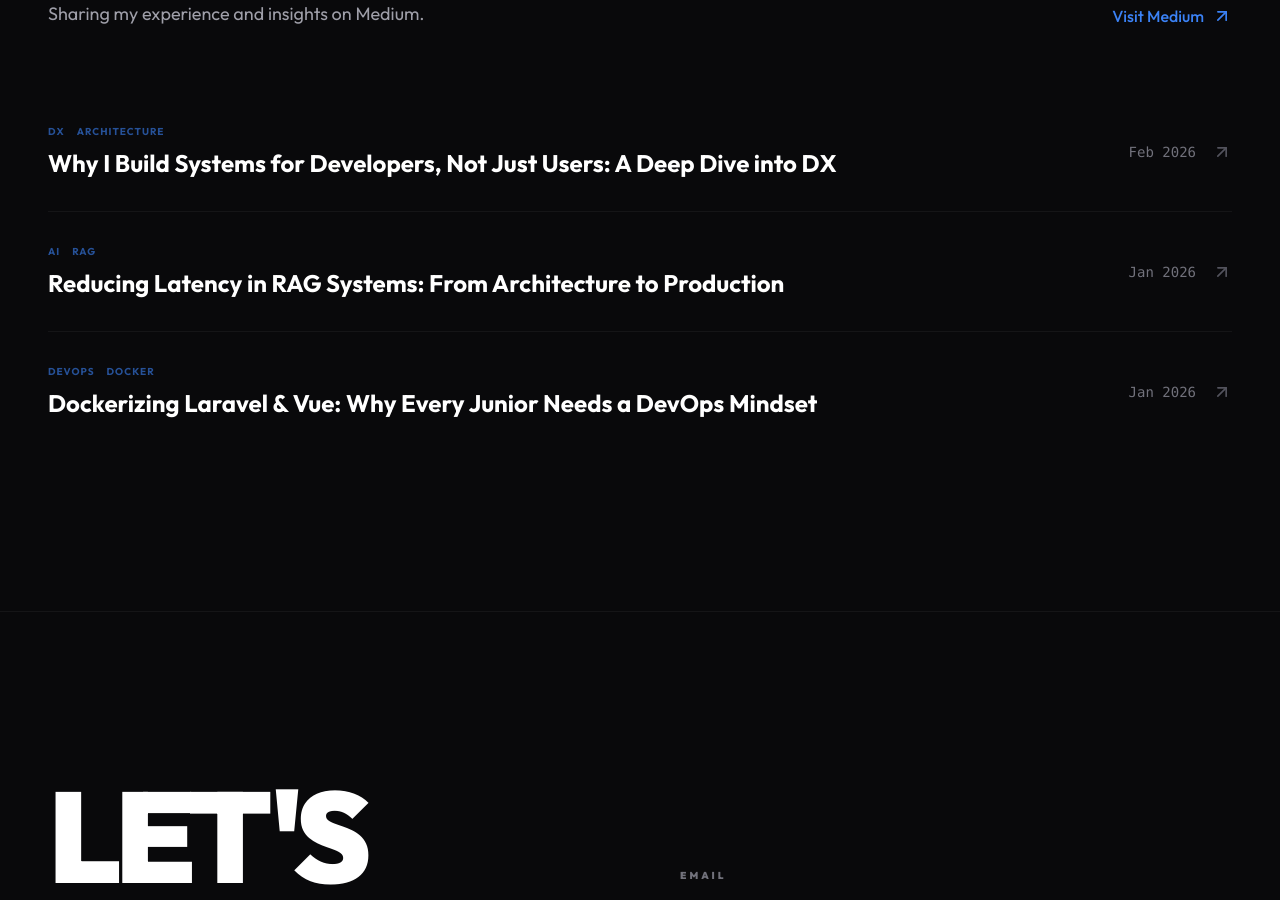
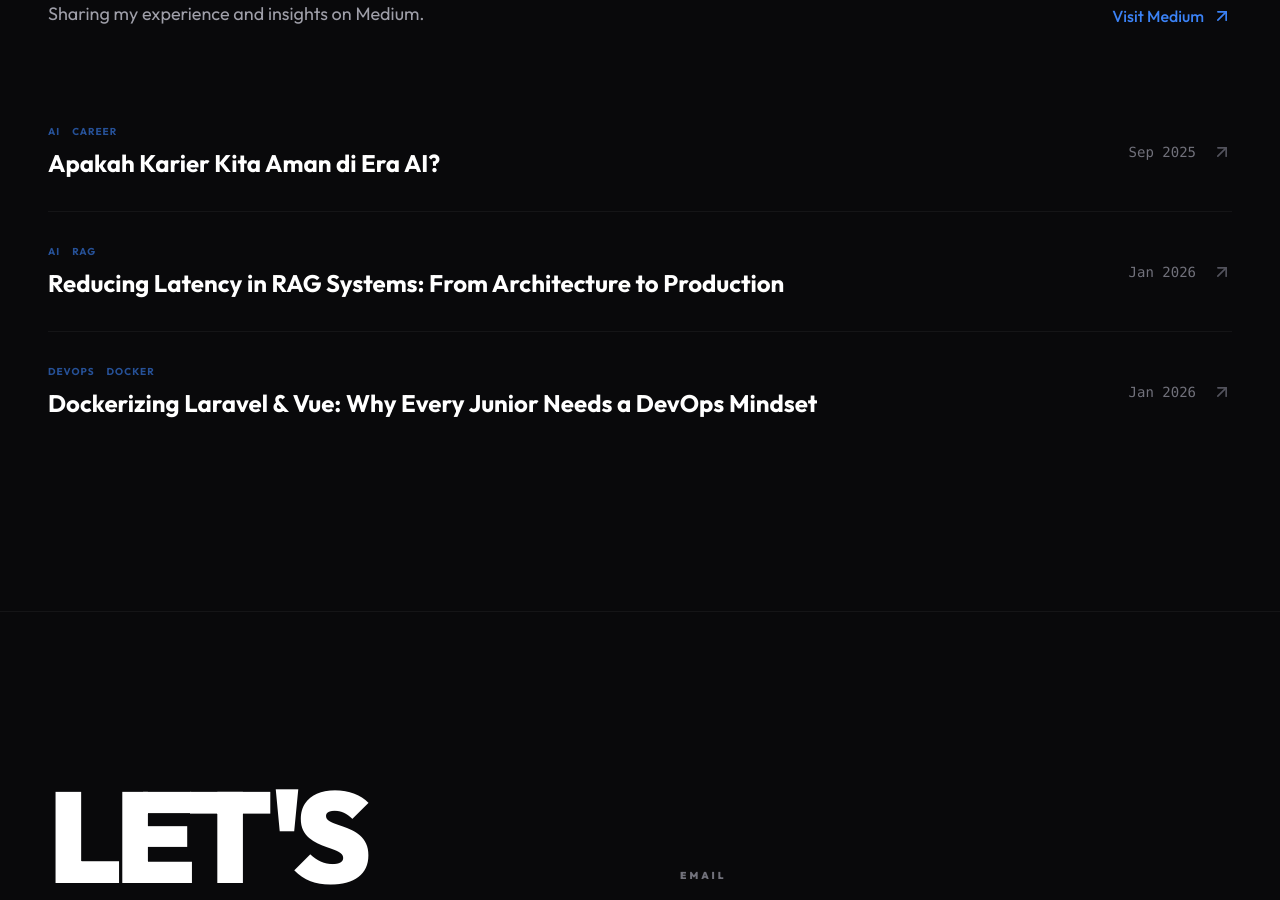
Before and after one commit to SatyaFebi/Portfolio, a Next.js app: page / in a window 1280 px wide. Shown: the part 5180-6080 px from the top of the page. Built offline with nearby package versions, Linux system fonts and the light colour scheme.

Commit message:
refactor: Change the blog content

```diff
--- a/src/components/Blog.tsx
+++ b/src/components/Blog.tsx
@@ -9,11 +9,17 @@ gsap.registerPlugin(ScrollTrigger);
 
 const blogs = [
   {
-    title: "Why I Build Systems for Developers, Not Just Users: A Deep Dive into DX",
-    date: "Feb 2026",
-    tags: ["DX", "Architecture"],
-    url: "#",
+    title: "Apakah Karier Kita Aman di Era AI?",
+    date: "Sep 2025",
+    tags: ["AI", "Career"],
+    url: "https://medium.com/@satyaf/apakah-karier-kita-aman-di-era-ai-fc3ad51eba4a",
   },
+//   {
+//     title: "Why I Build Systems for Developers, Not Just Users: A Deep Dive into DX",
+//     date: "Feb 2026",
+//     tags: ["DX", "Architecture"],
+//     url: "#",
+//   },
   {
     title: "Reducing Latency in RAG Systems: From Architecture to Production",
     date: "Jan 2026",
@@ -63,7 +69,9 @@ export default function Blog() {
             </p>
           </div>
           <a
-            href="#"
+            href="https://medium.com/@satyaf"
+            target="_blank"
+            rel="noopener noreferrer"
             className="flex items-center gap-2 text-accent font-medium hover:underline decoration-2 underline-offset-8"
           >
             Visit Medium <ArrowUpRight className="h-5 w-5" />
@@ -75,6 +83,8 @@ export default function Blog() {
             <a
               key={i}
               href={blog.url}
+              target="_blank"
+              rel="noopener noreferrer"
               className="blog-item group flex flex-col md:flex-row md:items-center justify-between py-8 gap-4 hover:opacity-80 transition-opacity"
             >
               <div className="flex flex-col gap-2">
```
